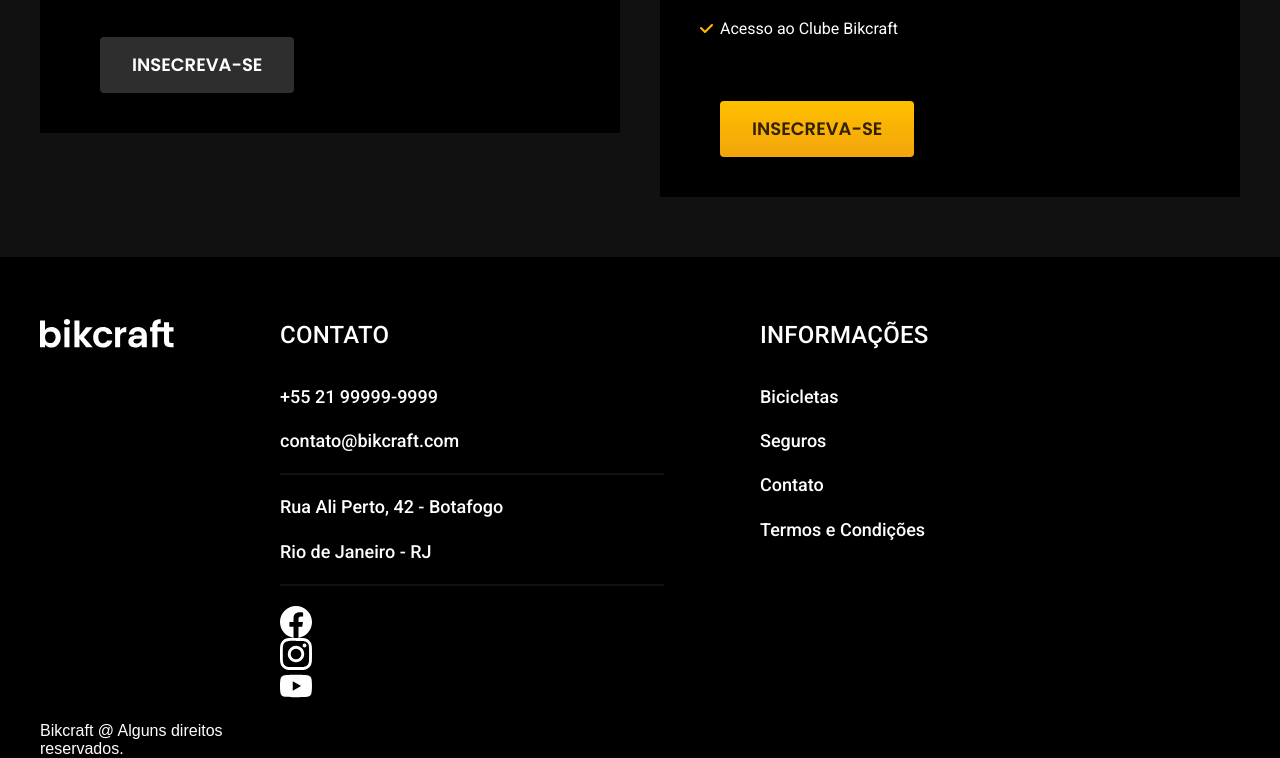
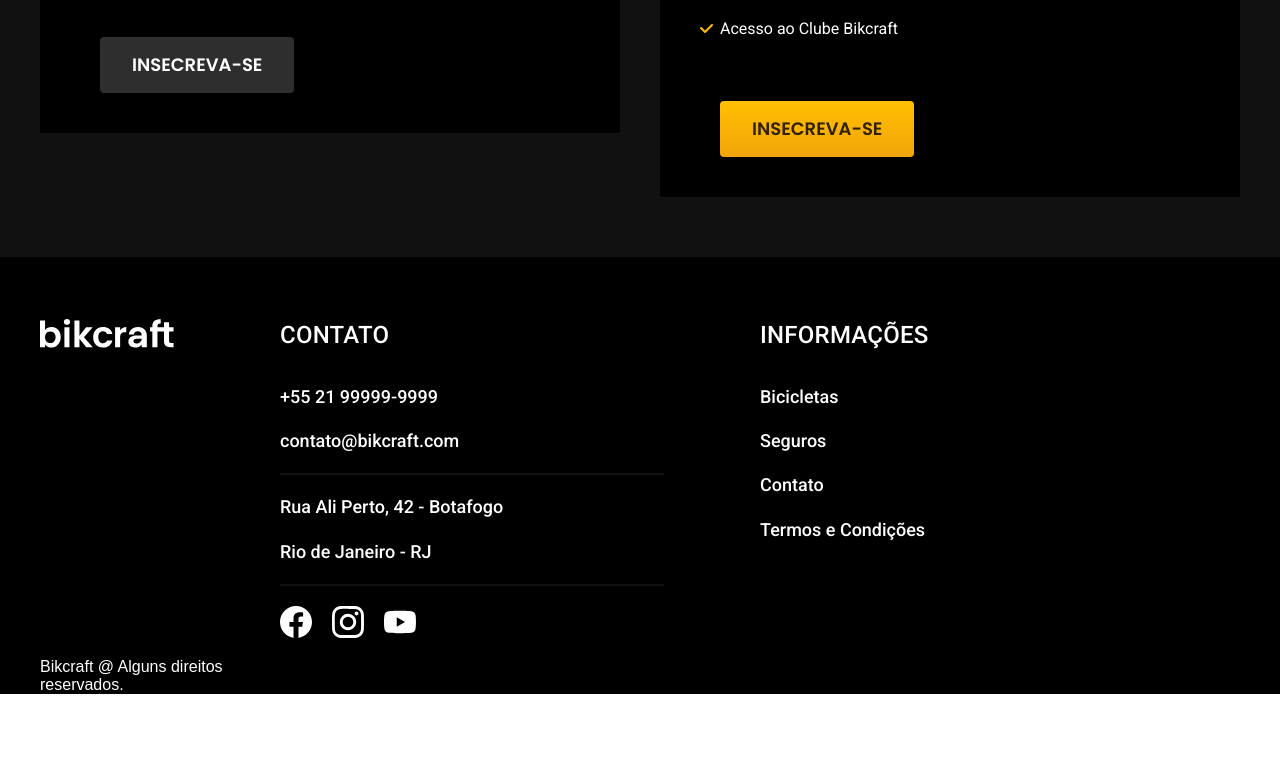
Before and after one commit to wagnerbarbosa94/bikcraft, a plain HTML site: page index.html in a window 1280 px wide. Shown: the part 4479-5237 px from the top of the page. After the commit the page ends 5173 px from the top, so only its background shows below. Drawn offline with Linux system fonts and the light colour scheme.

Commit message:
footer-midias

```diff
--- a/css/home/footer.css
+++ b/css/home/footer.css
@@ -15,8 +15,10 @@ footer {
     margin-bottom: 32px;
 }
 
-.midias {
+.midias ul{
     display: flex;
+    gap: 20px;
+    align-items: center;
 }
 
 .footer ul, li {
```
